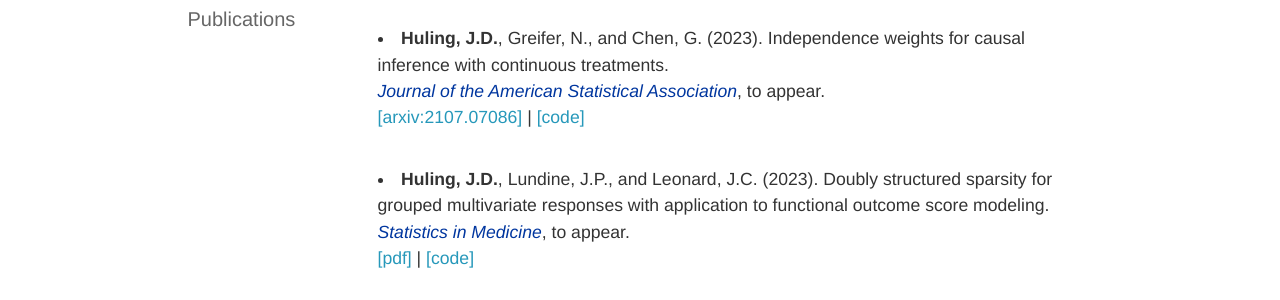
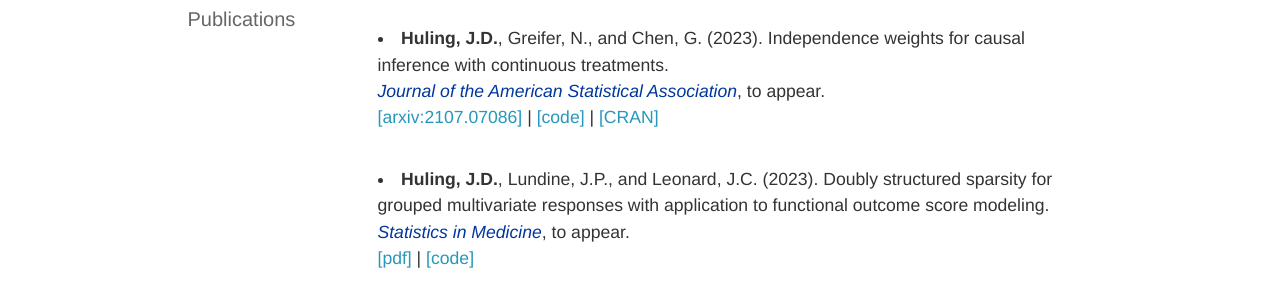
Before and after one commit to jaredhuling/jaredhuling.github.io, a Jekyll site: the page built from _pages/publications.md, in a window 1280 px wide and 900 px high, scrolled down 378 px. Shown: the part 153-453 px from the top of the window. Built offline with Jekyll 4.4.1, drawn with Linux system fonts in a browser that asks for light colours; nearby versions of some CDN libraries.

Commit message:
adds cran link

```diff
--- a/_pages/publications.md
+++ b/_pages/publications.md
@@ -64,7 +64,8 @@ years: [2018, 2017, 2016]
             <journal>Journal of the American Statistical Association</journal>, to appear.
             <br>
           <a href="https://arxiv.org/abs/2107.07086">[arxiv:2107.07086]</a> |
-          <a class="codelink" href="https://github.com/jaredhuling/independenceWeights">[code]</a>
+          <a class="codelink" href="https://github.com/jaredhuling/independenceWeights">[code]</a> |
+          <a class="codelink" href="https://cran.r-project.org/web/packages/independenceWeights/index.html">[CRAN]</a>
         </p>
 
          <p class="bibliography">
```
